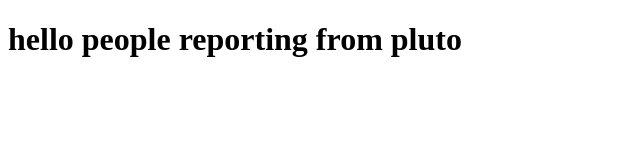
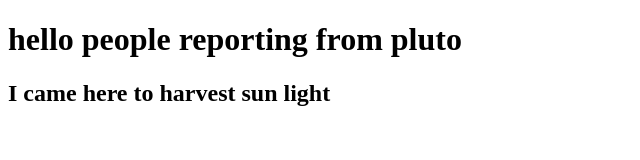
Before and after one commit to DaedalusY/cousera-test-, a plain HTML site: page kala/index.html in a window 1280 px wide. Shown: the whole page, without its empty margins (0-640 px from the left). Drawn offline with Linux system fonts and the light colour scheme.

Commit message:
new changes

```diff
--- a/kala/index.html
+++ b/kala/index.html
@@ -6,5 +6,6 @@
   </head>
   <body>
     <h1>hello people reporting from pluto</h1>
+    <h2>I came here to harvest sun light</h2>
   </body>
 </html>
```
